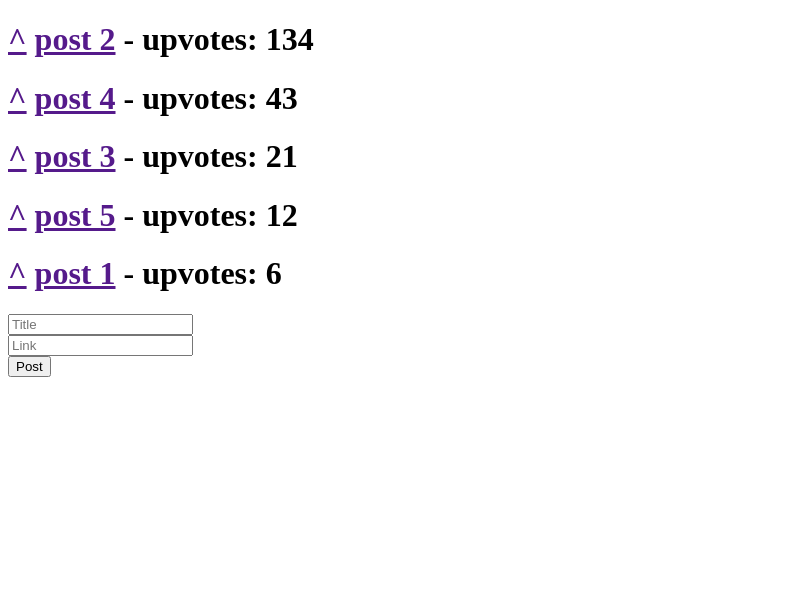
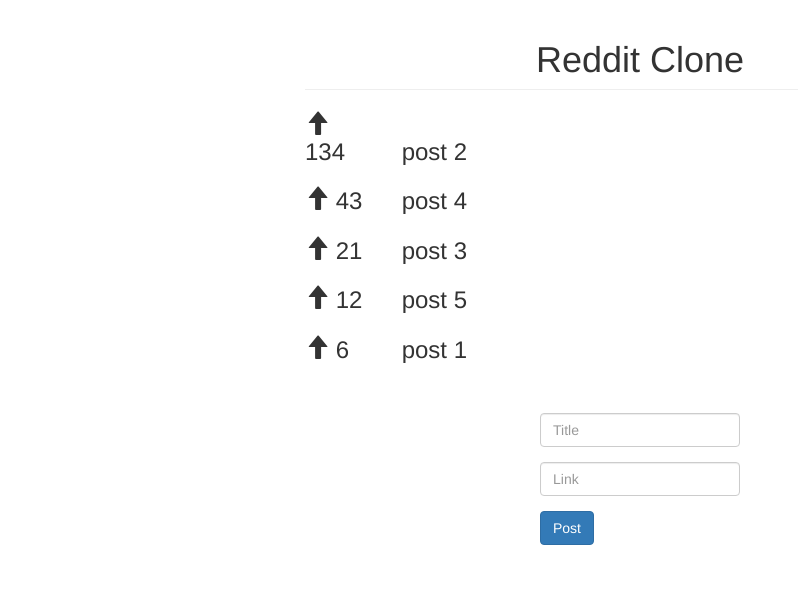
Before and after one commit to akhanna00/reddit-clone, a website: page app/index.max.html in a window 1280 px wide. Shown: the whole page, without its empty margins (0-798 px from the left). Drawn offline with nearby package versions, Linux system fonts and the light colour scheme; files that its build step writes are made by us from their sources.

Commit message:
add css styling

```diff
--- a/app/index.max.html
+++ b/app/index.max.html
@@ -5,24 +5,36 @@
     <meta http-equiv="X-UA-Compatible" content="IE=edge">
     <meta name="viewport" content="width=device-width, initial-scale=1">
     <title>Reddit Clone</title>
+    <link href="https://maxcdn.bootstrapcdn.com/bootstrap/3.3.7/css/bootstrap.min.css" rel="stylesheet" integrity="sha384-BVYiiSIFeK1dGmJRAkycuHAHRg32OmUcww7on3RYdg4Va+PmSTsz/K68vbdEjh4u" crossorigin="anonymous">
+    <link rel="stylesheet" type="text/css" href="style.min.css">
   </head>
   <body ng-controller="mainController">
-    <h1 ng-repeat="post in posts | orderBy: '-upvotes'">
-      <a href="" ng-click="upvote(post)">^</a>
-      <a href="{{post.link}}" ng-show="post.link">{{post.title}}</a>
-      <a href="" ng-hide="post.link">{{post.title}}</a>
-      - upvotes: {{ post.upvotes }}
-    </h1>
-    <form ng-submit="addPost()">
-      <input type="text" placeholder="Title" ng-model="title"></input>
-      <br>
-      <input type="text" placeholder="Link" ng-model="link"></input>
-      <br>
-      <button type="submit">Post</button>
-    </form>
+    <div class="container">
+      <h1 class="page-header text-center"> Reddit Clone </h1>
 
-    <!-- Scripts -->
-    <script defer src="https://ajax.googleapis.com/ajax/libs/angularjs/1.5.6/angular.min.js"></script>
-    <script defer src="app.min.js"></script>
+      <h3 ng-repeat="post in posts | orderBy: '-upvotes'" class="text-left">
+        <div role="button" class="totalUpvotes">
+          <div ng-click="upvote(post)" class="glyphicon glyphicon-arrow-up"></div>
+          {{ post.upvotes }}
+        </div>
+        <a href="{{post.link}}" ng-show="post.link" class="postTitle">{{post.title}}</a>
+        <span href="" ng-hide="post.link" class="postTitle">{{post.title}}</a>
+
+      </h3>
+
+      <form ng-submit="addPost()" class="addPostForm">
+        <div class="form-group">
+          <input class="form-control" type="text" placeholder="Title" ng-model="title"></input>
+        </div>
+        <div class="form-group">
+          <input class="form-control" type="text" placeholder="Link" ng-model="link"></input>
+        </div>
+        <button type="submit" class="btn btn-primary">Post</button>
+      </form>
+
+      <!-- Scripts -->
+      <script defer src="https://ajax.googleapis.com/ajax/libs/angularjs/1.5.6/angular.min.js"></script>
+      <script defer src="app.min.js"></script>
+    </div>
   </body>
 </html>
```
Also changed, not shown: dist/index.html.
